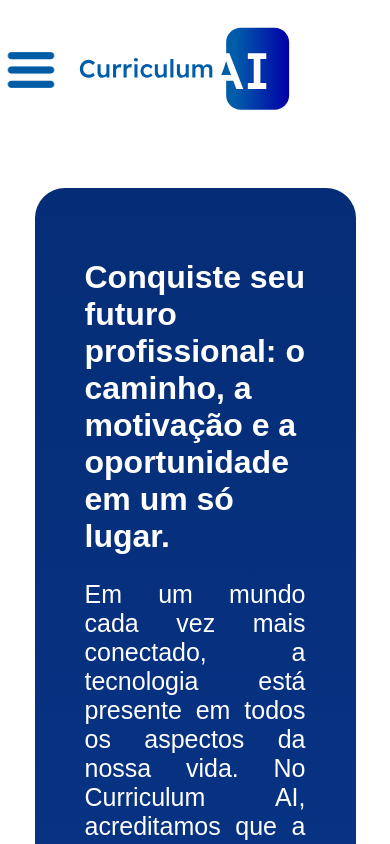
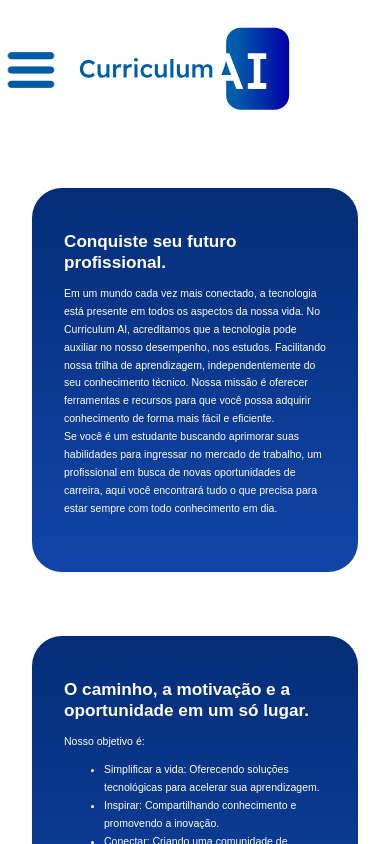
Before and after one commit to Curriculum-Vitae-AI/Curriculum-AI-FrontEnd, a React (Create React App) app: page /sobre in a window 390 px wide. Shown: the top 844 px of the page. Built offline with nearby package versions, Linux system fonts and the light colour scheme.

Commit message:
feat: Cria segunda caixa para seção Sobre Nós

```diff
--- a/src/pages/SobreNos.js
+++ b/src/pages/SobreNos.js
@@ -6,7 +6,7 @@ function SobreNos() {
                 <div className={styles.cardSobreNosPrincipal}>
                     <div className={styles.tituloSobreNos}>
                         <h1>
-                        Conquiste seu futuro profissional: o caminho, a motivação e a oportunidade em um só lugar.
+                            Conquiste seu futuro profissional.
                         </h1>
                     </div>
                     <div className={styles.cardSobreNosSegundario}>
@@ -15,10 +15,19 @@ function SobreNos() {
                             nossa vida. No Curriculum AI, acreditamos que a tecnologia pode auxiliar no nosso desempenho,
                             nos estudos. Facilitando nossa trilha de aprendizagem, independentemente do seu conhecimento
                             técnico. Nossa missão é oferecer ferramentas e recursos para que você possa adquirir conhecimento
-                        de forma mais fácil e eficiente. Se você é um estudante buscando aprimorar suas habilidades para
+                            de forma mais fácil e eficiente. <br/> Se você é um estudante buscando aprimorar suas habilidades para
                             ingressar no mercado de trabalho, um profissional em busca de novas oportunidades de carreira,
                             aqui você encontrará tudo o que precisa para estar sempre com todo conhecimento em dia.
                         </p>
+                    </div>
+                </div>
+                <div className={styles.cardSobreNosPrincipal}>
+                    <div className={styles.tituloSobreNos}>
+                        <h1>
+                            O caminho, a motivação e a oportunidade em um só lugar.
+                        </h1>
+                    </div>
+                    <div className={styles.cardSobreNosSegundario}>
                         <p>
                             Nosso objetivo é:
                         </p>
--- a/src/styles/pages/SobreNos.module.css
+++ b/src/styles/pages/SobreNos.module.css
@@ -1,20 +1,70 @@
 .sobreNos {
-    padding: 3rem 5rem 1rem 5rem;
+    padding: 3rem 1rem 0rem 1rem;
     display: flex;
+    flex-wrap: wrap;
+    max-width: 100%;
     justify-content: center;
     align-items: center;
 }
 
 .cardSobreNosPrincipal {
-    padding: 3.125rem;
+    padding: 2rem;
+    margin: 0 1rem 0 1rem;
     background: linear-gradient(#052D77, #1045A8);
     border-radius: 30px;
+    font-size: 1vw;
+    max-width: 30%;
+    height: 41rem;
     color: white;
-    width: 1096px;
 }
 
 .cardSobreNosSegundario {
-    width: 100%;
-    font-size: 25px;
-    text-align: justify;
+    margin-bottom: 2rem;
+    font-size: 1.1vw;
+    line-height: 1.7;
+    text-align: left;
+    align-items: center;
+    align-self: center;
 }
+
+@media (max-width: 1024px){
+    .cardSobreNosPrincipal{
+        font-size: 1.5vw;
+        height: 35rem;
+    }
+    .cardSobreNosSegundario{
+        font-size: 1.4vw;
+    }
+}
+
+@media (max-width: 820px){
+    .sobreNos{
+        padding: 1rem 2rem 1rem 2rem;
+    }
+    .cardSobreNosPrincipal{
+        margin: 2rem 0 2rem 0;
+        max-width: 90%;
+        height: 20rem;
+    }
+    .cardSobreNosSegundario{
+        font-size: 1.6vw;
+    }
+}
+
+@media (max-width: 768px){
+    .cardSobreNosPrincipal{
+        font-size: 2vw;
+    }
+    .cardSobreNosSegundario{
+        font-size: 2vw;
+    }
+}
+
+@media (max-width: 500px){
+    .cardSobreNosPrincipal{
+        font-size: 2.2vw;
+    }
+    .cardSobreNosSegundario{
+        font-size: 2.7vw;
+    }
+}
```
Lines whose indentation alone changed are shown as unchanged.
